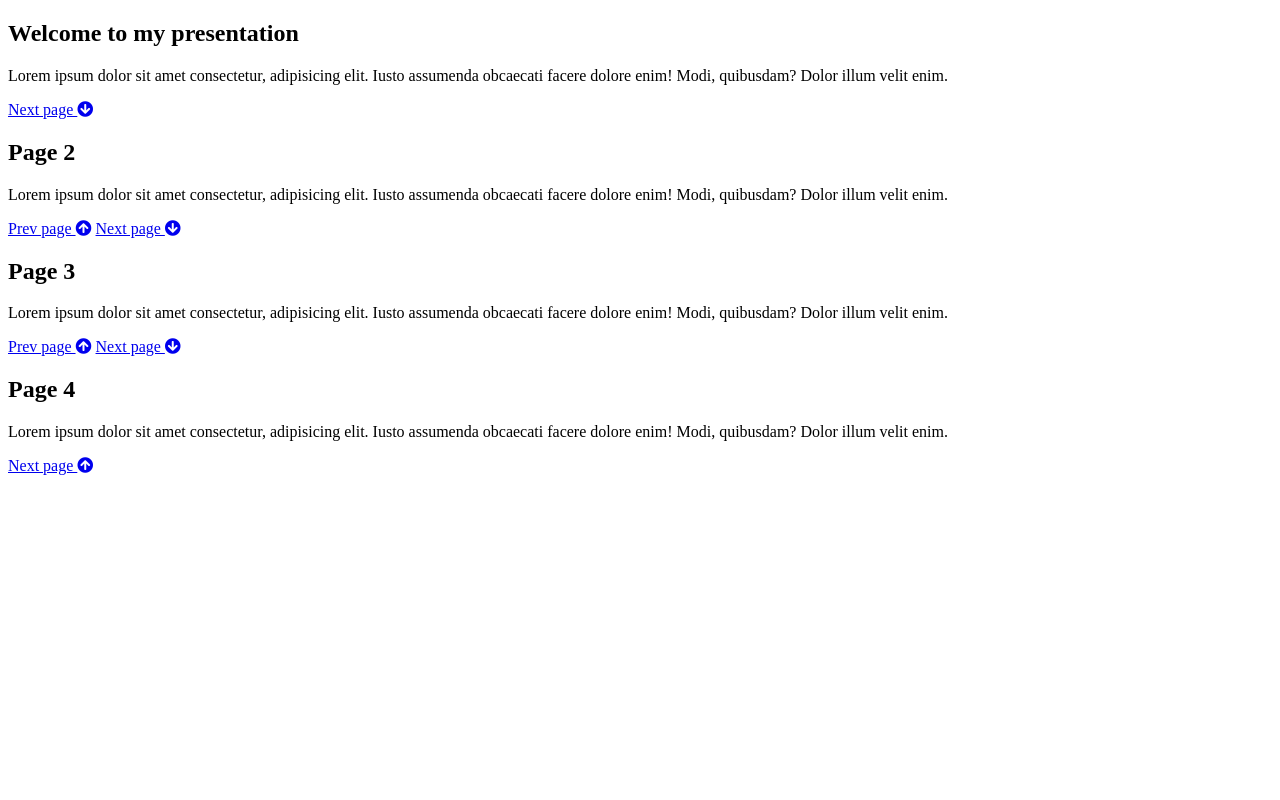
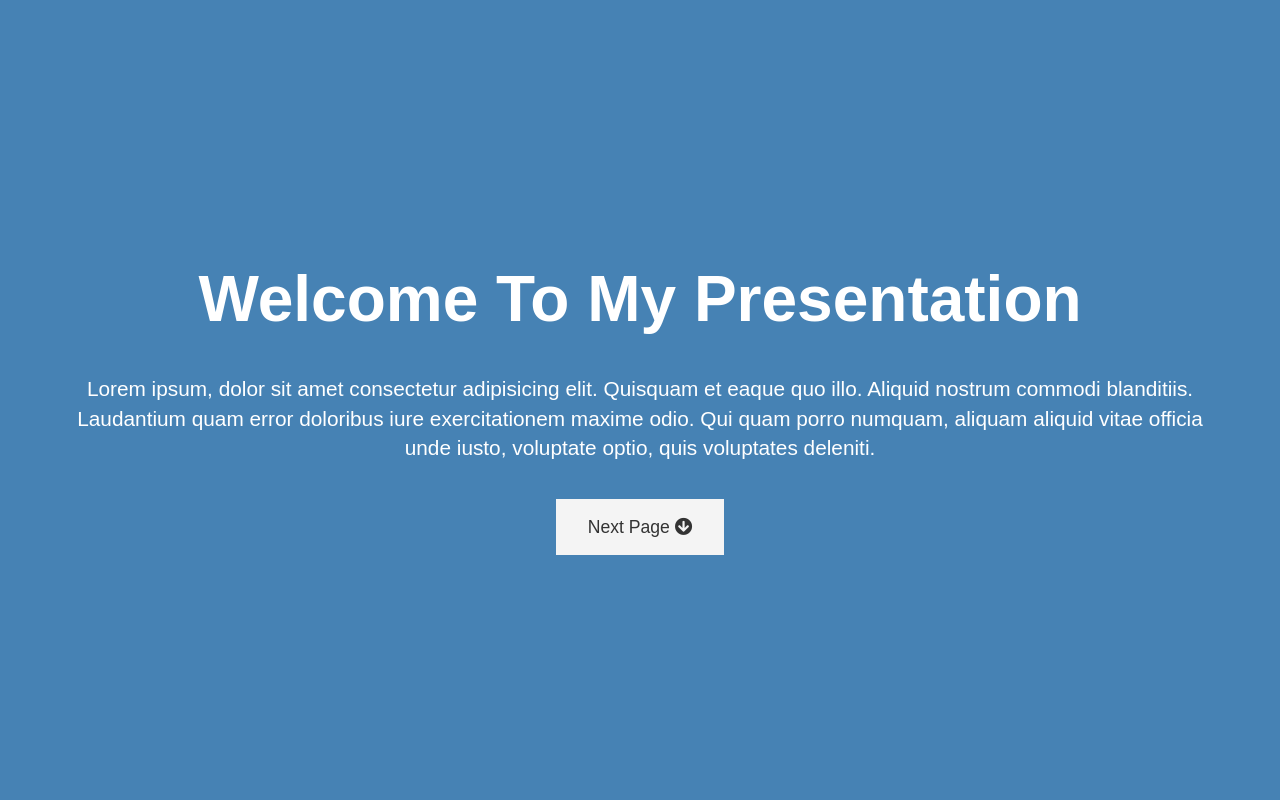
Before and after one commit to osaxtic/solution, a plain HTML site: page index.html in a window 1280 px wide. Shown: the top 800 px of the page. Drawn offline with nearby package versions, Linux system fonts and the light colour scheme.

Commit message:
added css

```diff
--- a/index.html
+++ b/index.html
@@ -1,55 +1,87 @@
 <!DOCTYPE html>
 <html>
+
 <head>
 	<meta charset="utf-8">
 	<meta name="viewport" content="width=device-width">
 	<title>repl.it</title>
 	<link href="style.css" rel="stylesheet" type="text/css" />
-     <link rel="stylesheet" href="https://use.fontawesome.com/releases/v5.6.3/css/all.css" integrity="sha384-UHRtZLI+pbxtHCWp1t77Bi1L4ZtiqrqD80Kn4Z8NTSRyMA2Fd33n5dQ8lWUE00s/" crossorigin="anonymous">
+	<link rel="stylesheet" href="https://use.fontawesome.com/releases/v5.6.3/css/all.css" integrity="sha384-UHRtZLI+pbxtHCWp1t77Bi1L4ZtiqrqD80Kn4Z8NTSRyMA2Fd33n5dQ8lWUE00s/"
+	 crossorigin="anonymous">
 </head>
+
 <body>
-     <!-- page 1 intro -->
+ <!-- Page 1 (Intro) -->
   <section id="page-1" class="page">
-        <h1>Welcome to my presentation</h1>
-        <p>Lorem ipsum dolor sit amet consectetur, adipisicing elit. Iusto assumenda obcaecati facere dolore enim! Modi, quibusdam? Dolor illum velit enim.</p>
+    <h1>Welcome To My Presentation</h1>
+    <p>Lorem ipsum, dolor sit amet consectetur adipisicing elit. Quisquam et eaque quo illo. Aliquid nostrum commodi blanditiis. Laudantium quam error doloribus iure exercitationem maxime odio. Qui quam porro numquam, aliquam aliquid vitae officia unde iusto, voluptate optio, quis voluptates deleniti.</p>
     <div>
-            <a href="#page-2" class="btn">Next page <i class="fas fa-arrow-circle-down"></i></a>
-        </div>
-    </section>
-      <!-- page 2 -->
-      <section id="page-2" class="page">
-            <h1>Page 2</h1>
-            <p>Lorem ipsum dolor sit amet consectetur, adipisicing elit. Iusto assumenda obcaecati facere dolore enim! Modi, quibusdam? Dolor illum velit enim.</p>
-            <div>
-                <a href="#page-1" class="btn btn-dark">Prev page <i class="fas fa-arrow-circle-up"></i></a>
-                <a href="#page-3" class="btn">Next page <i class="fas fa-arrow-circle-down"></i></a>
-
-
+      <a href="#page-2" class="btn">
+        Next Page <i class="fas fa-arrow-circle-down"></i>
+      </a>
     </div>
   </section>
 
-              <!-- page 3  -->
+  <!-- Page 2 -->
+  <section id="page-2" class="page">
+    <h1>Page 2</h1>
+    <p>Lorem ipsum, dolor sit amet consectetur adipisicing elit. Quisquam et eaque quo illo. Aliquid nostrum commodi blanditiis. Laudantium quam error doloribus iure exercitationem maxime odio. Qui quam porro numquam, aliquam aliquid vitae officia unde iusto, voluptate optio, quis voluptates deleniti.</p>
+    <div>
+      <a href="#page-1" class="btn btn-dark">
+        Prev Page <i class="fas fa-arrow-circle-up"></i>
+      </a>
+      <a href="#page-3" class="btn">
+        Next Page <i class="fas fa-arrow-circle-down"></i>
+      </a>
+    </div>
+  </section>
+
+  <!-- Page 3 -->
   <section id="page-3" class="page">
     <h1>Page 3</h1>
-            <p>Lorem ipsum dolor sit amet consectetur, adipisicing elit. Iusto assumenda obcaecati facere dolore enim! Modi, quibusdam? Dolor illum velit enim.</p>
+    <p>Lorem ipsum, dolor sit amet consectetur adipisicing elit. Quisquam et eaque quo illo. Aliquid nostrum commodi blanditiis. Laudantium quam error doloribus iure exercitationem maxime odio. Qui quam porro numquam, aliquam aliquid vitae officia unde iusto, voluptate optio, quis voluptates deleniti.</p>
     <div>
-                <a href="#page-2" class="btn">Prev page <i class="fas fa-arrow-circle-up"></i></a>
-                <a href="#page-4" class="btn">Next page <i class="fas fa-arrow-circle-down"></i></a>
-
-
+      <a href="#page-2" class="btn btn-dark">
+        Prev Page <i class="fas fa-arrow-circle-up"></i>
+      </a>
+      <a href="#page-4" class="btn">
+        Next Page <i class="fas fa-arrow-circle-down"></i>
+      </a>
     </div>
   </section>
-        <!-- page 4  -->
+
+  <!-- Page 4 -->
   <section id="page-4" class="page">
     <h1>Page 4</h1>
-            <p>Lorem ipsum dolor sit amet consectetur, adipisicing elit. Iusto assumenda obcaecati facere dolore enim! Modi, quibusdam? Dolor illum velit enim.</p>
+    <p>Lorem ipsum, dolor sit amet consectetur adipisicing elit. Quisquam et eaque quo illo. Aliquid nostrum commodi blanditiis. Laudantium quam error doloribus iure exercitationem maxime odio. Qui quam porro numquam, aliquam aliquid vitae officia unde iusto, voluptate optio, quis voluptates deleniti.</p>
     <div>
-                <a href="#page-2" class="btn btn-dark">Next page <i class="fas fa-arrow-circle-up"></i></a>
-
-
-
+      <a href="#page-3" class="btn">
+        Prev Page <i class="fas fa-arrow-circle-up"></i>
+      </a>
     </div>
   </section>
+
+  <script
+  src="https://code.jquery.com/jquery-3.3.1.min.js"
+  integrity="sha256-FgpCb/KJQlLNfOu91ta32o/NMZxltwRo8QtmkMRdAu8="
+  crossorigin="anonymous"></script>
+
+  <script>
+    // Smooth Scrolling
+    $('.btn').on('click', function(event) {
+        if (this.hash !== '') {
+          event.preventDefault();
+          const hash = this.hash;
+          $('html, body').animate(
+            {
+              scrollTop: $(hash).offset().top
+            },
+            800
+          );
+        }
+      });
+  </script>
+
     <script src="script.js"></script>
   </body>
 </html>
--- a/style.css
+++ b/style.css
@@ -0,0 +1,89 @@
+:root {
+  --page-1-color: steelblue;
+  --page-2-color: tan;
+  --page-3-color: teal;
+  --page-4-color: slateblue;
+  --animate-speed: 2s;
+}
+
+body {
+  font-family: Arial, Helvetica, sans-serif;
+  line-height: 1.4;
+  color: #fff;
+  margin: 0;
+  padding: 0;
+  overflow: hidden;
+}
+
+/* Page Colors */
+#page-1 { background: var(--page-1-color) }
+#page-2 { background: var(--page-2-color) }
+#page-3 { background: var(--page-3-color) }
+#page-4 { background: var(--page-4-color) }
+
+.page {
+  display: flex;
+  flex-direction: column;
+  height: 100vh;
+  align-items: center;
+  justify-content: center;
+  text-align: center;
+  padding: 0 4rem;
+}
+
+.page h1 {
+  font-size: 4rem;
+  line-height: 1.2;
+  margin: 1rem;
+}
+
+.page p {
+  font-size: 1.3rem;
+}
+
+.btn {
+  display: inline-block;
+  padding: 1rem 2rem;
+  background: #f4f4f4;
+  color: #333;
+  text-decoration: none;
+  border: none;
+  margin-top: 1rem;
+  font-size: 1.1rem;
+  transition: all 0.3s ease-in;
+}
+
+.btn:hover,
+.btn-dark {
+  background: #333;
+  color: #fff;
+}
+
+.btn-dark:hover {
+  background: #f4f4f4;
+  color: #333;
+}
+
+/* Page Animation */
+#page-1 h1 {
+  transform: translateY(-1200px);
+  animation: heading var(--animate-speed) forwards ease-in;
+}
+
+#page-1 p {
+  transform: translateX(-1800px);
+  animation: text var(--animate-speed) forwards ease-in 1s;
+}
+
+/* Keyframes */
+@keyframes heading {
+  to {
+    transform: translateY(0);
+  }
+}
+
+@keyframes text {
+  to {
+    transform: translateX(0);
+  }
+}
```
Lines whose indentation alone changed are shown as unchanged.
